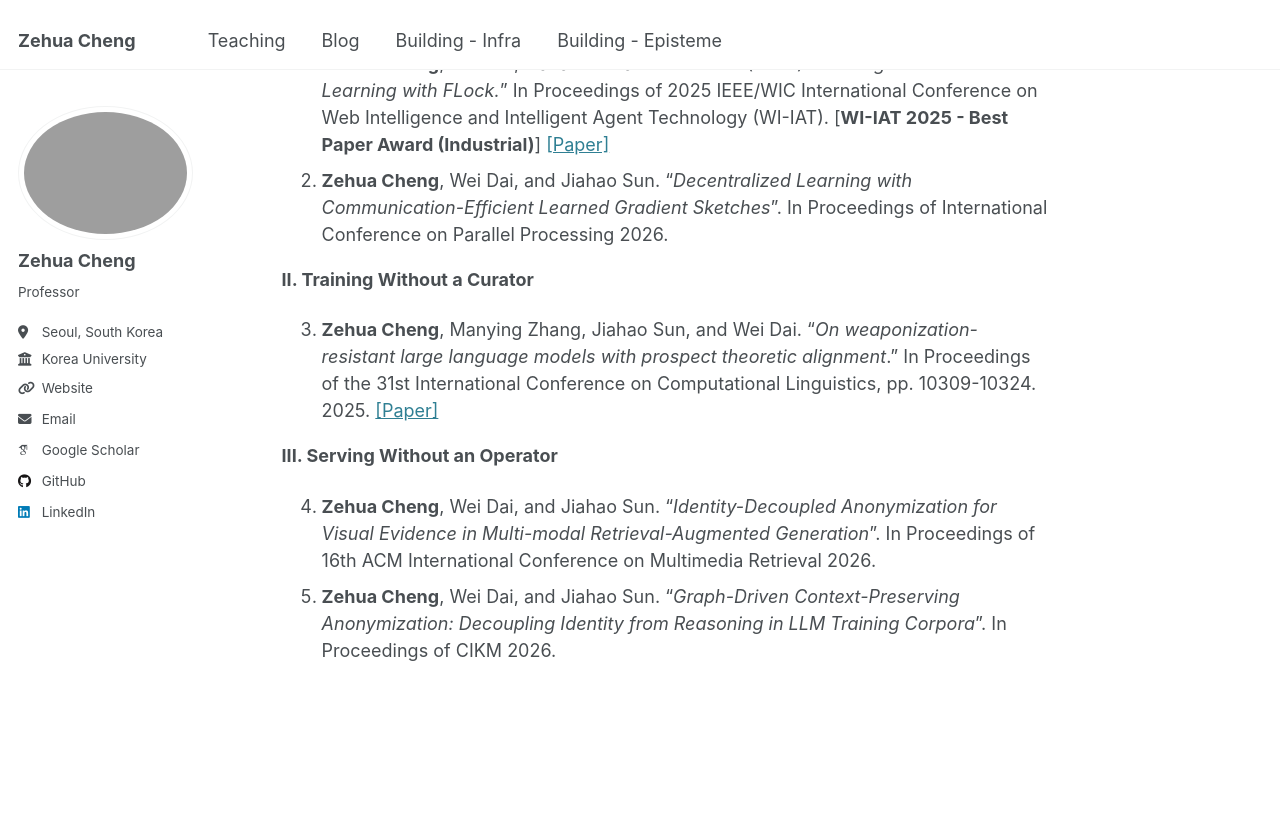
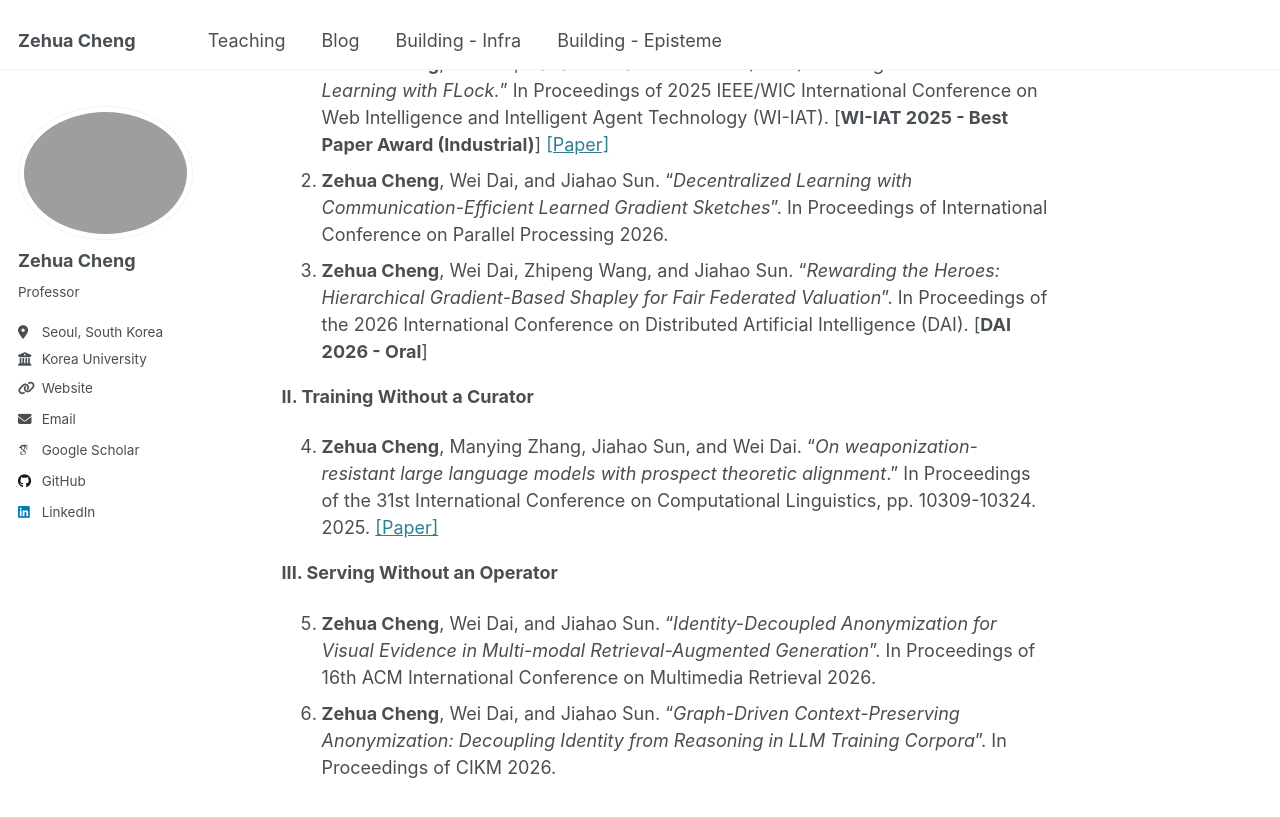
Before and after one commit to limberc/limberc.github.io, a Jekyll site: the page built from _pages/WP1.md, in a window 1280 px wide and 900 px high, scrolled down 3944 px. Shown: the top 817 px of the window. Built offline with Jekyll 4.4.1, drawn with Linux system fonts in a browser that asks for light colours; some web fonts are replaced.

Commit message:
Update DAI paper.

```diff
--- a/_pages/WP1.md
+++ b/_pages/WP1.md
@@ -60,14 +60,15 @@ The three sections describe one artefact from three angles: a substrate that con
 
 1. **Zehua Cheng**, Rui Sun, Jiahao Sun and Yike Guo. (2025). "*Scaling Decentralized Learning with FLock.*" In Proceedings of 2025 IEEE/WIC International Conference on Web Intelligence and Intelligent Agent Technology (WI-IAT). [**WI-IAT 2025 - Best Paper Award (Industrial)**] [[Paper]](https://arxiv.org/abs/2507.15349)
 2. **Zehua Cheng**, Wei Dai, and Jiahao Sun. "*Decentralized Learning with Communication-Efficient Learned Gradient Sketches*". In Proceedings of International Conference on Parallel Processing 2026.
+3. **Zehua Cheng**, Wei Dai, Zhipeng Wang, and Jiahao Sun. "*Rewarding the Heroes: Hierarchical Gradient-Based Shapley for Fair Federated Valuation*". In Proceedings of the 2026 International Conference on Distributed Artificial Intelligence (DAI). [**DAI 2026 - Oral**]
 
 **II. Training Without a Curator**
 
-3. **Zehua Cheng**, Manying Zhang, Jiahao Sun, and Wei Dai. "*On weaponization-resistant large language models with prospect theoretic alignment*." In Proceedings of the 31st International Conference on Computational Linguistics, pp. 10309-10324. 2025. [[Paper]](https://aclanthology.org/2025.coling-main.687.pdf)
-{: start="3"}
+4. **Zehua Cheng**, Manying Zhang, Jiahao Sun, and Wei Dai. "*On weaponization-resistant large language models with prospect theoretic alignment*." In Proceedings of the 31st International Conference on Computational Linguistics, pp. 10309-10324. 2025. [[Paper]](https://aclanthology.org/2025.coling-main.687.pdf)
+{: start="4"}
 
 **III. Serving Without an Operator**
 
-4. **Zehua Cheng**, Wei Dai, and Jiahao Sun. "*Identity-Decoupled Anonymization for Visual Evidence in Multi-modal Retrieval-Augmented Generation*". In Proceedings of 16th ACM International Conference on Multimedia Retrieval 2026.
-5. **Zehua Cheng**, Wei Dai, and Jiahao Sun. "*Graph-Driven Context-Preserving Anonymization: Decoupling Identity from Reasoning in LLM Training Corpora*". In Proceedings of CIKM 2026.
-{: start="4"}
+5. **Zehua Cheng**, Wei Dai, and Jiahao Sun. "*Identity-Decoupled Anonymization for Visual Evidence in Multi-modal Retrieval-Augmented Generation*". In Proceedings of 16th ACM International Conference on Multimedia Retrieval 2026.
+6. **Zehua Cheng**, Wei Dai, and Jiahao Sun. "*Graph-Driven Context-Preserving Anonymization: Decoupling Identity from Reasoning in LLM Training Corpora*". In Proceedings of CIKM 2026.
+{: start="5"}
```
